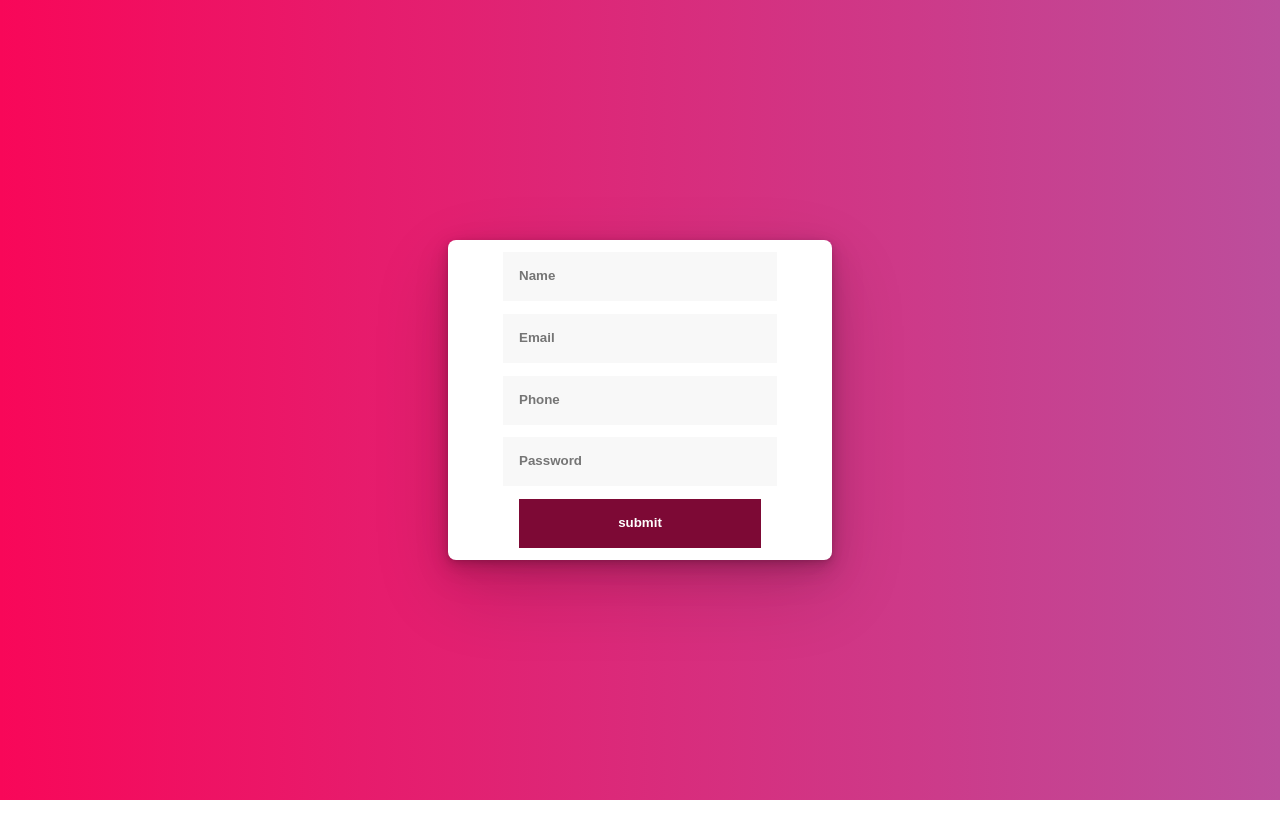
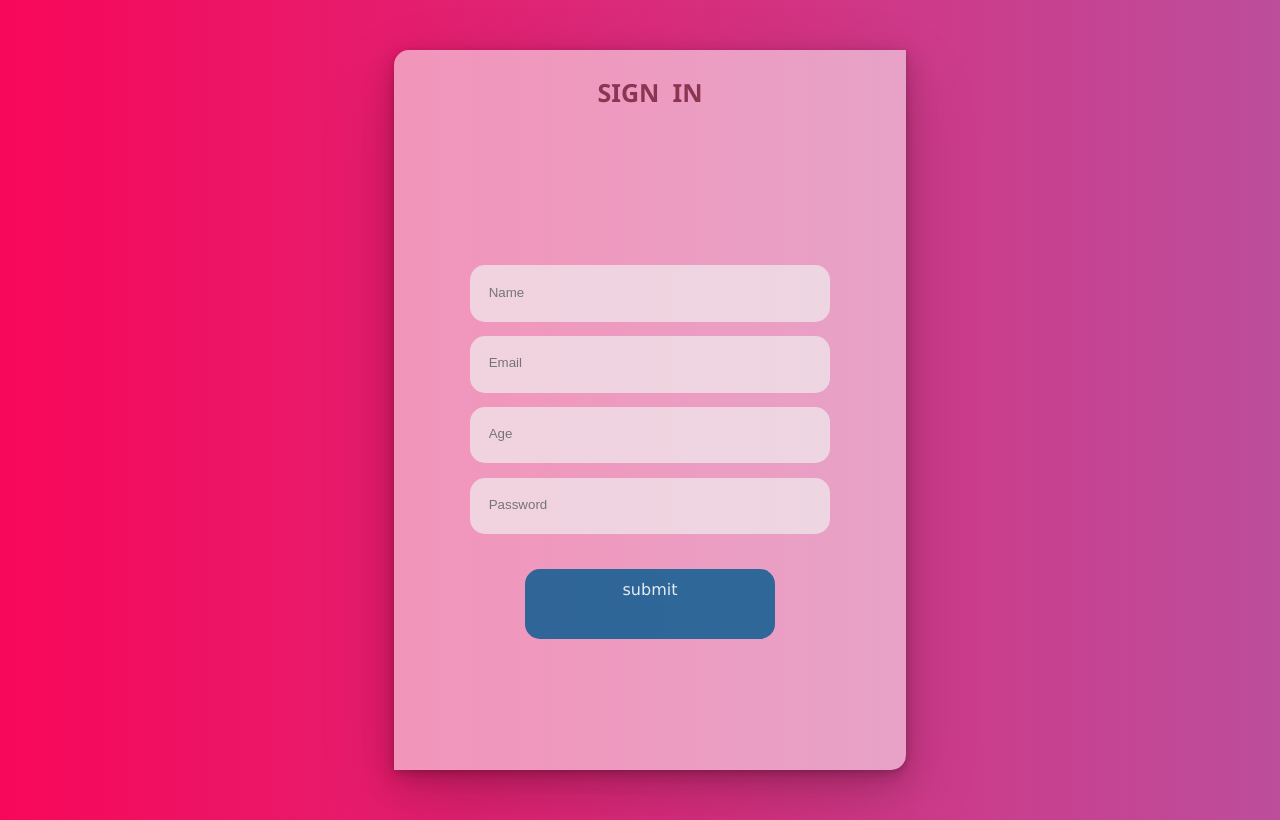
Before and after one commit to ranjiths-17904/Website, a plain HTML site: page form.html in a window 1280 px wide. Drawn offline with Linux system fonts and the light colour scheme.

Commit message:
Form creation

```diff
--- a/form.html
+++ b/form.html
@@ -10,7 +10,7 @@
             height: 100vh;
             width: 100vw;
             overflow: hidden;
-            margin: 0px;
+            margin: 10px;
             display: flex;
             justify-content: center;
             align-items: center;
@@ -18,15 +18,15 @@
             background: -webkit-linear-gradient(to right, #f80759, #bc4e9c);  /* Chrome 10-25, Safari 5.1-6 */
             background: linear-gradient(to right, #f80759, #bc4e9c); /* W3C, IE 10+/ Edge, Firefox 16+, Chrome 26+, Opera 12+, Safari 7+ */
 
-
         }
 
         .login-container {
-            background-color: #fff;
-            border-radius: 8px;
-            height: 40vh;
-            width: 30vw;
             display: flex;
+            flex-direction: column;
+            background-color: #ffffff87;
+            border-radius: 15px 0px 15px 0;
+            height: 90vh;
+            width: 40vw;
             justify-content: center;
             align-items: center;
             box-shadow:
@@ -40,49 +40,72 @@
         }
 
         .login-form {
+
             width: 70%;
             height: 100%;
             display: flex;
             justify-content: center;
             flex-direction: column;
             align-items: center;
-            gap: 0.8rem;
+            gap: 0.9rem;
+             }
+
+        input,
+        button {
+            padding: 1.2rem;
+            width: 90%;
+            font-weight: medium;
+            border: none;
+            border-bottom: 3px solid transparent;
+            background-color: #f1f1f1a7;
+            border-radius: 15px;
 
         }
 
-        input,
-        button {
-            padding: 1rem;
-            width: 90%;
-            font-weight: bold;
-            border: none;
-            border-bottom: 2px solid transparent;
-            background-color: #f8f8f8;
-        }
-
         input:focus {
-            border-bottom: 2px solid #9c1b73;
+            border-bottom: 2px solid #787276;
             outline: none;
         }
 
+
         .submit-btn {
-            background-color: #7d0935;
-            width: 90%;
-            color: #fff;
+            display: flex;
+            flex-direction: column;
+            align-items: center;
+            font-family: Verdana, Geneva, Tahoma, sans-serif;
+            background-color: #0f5e92da;
+            height: 11%;
+            width: 70%;
+            font-size: medium;
+            text-align: center;
+            color: #ffffffdf;
+            margin-top: 20px;
+            cursor: pointer;
+            padding-top: 11px;
+        }
+        button:hover
+        {
+            border: 1.3px solid #084150;
+        }
+
+        h3{
+            font-size: 25px;
+            font-family: 'Segoe UI', Tahoma, Geneva, Verdana, sans-serif ;
+            color: #8a3652;
         }
     </style>
 
 </head>
-
 <body>
 
     <div class="login-container">
+        <h3>SIGN &nbsp;IN</h3>
 
-        <form class="login-form" onsubmit="formdata(event)">
+        <form class="login-form" onclick="formdata(event)">
             <!-- <form class="login-form"> -->
             <input type="text" name="name" id="name" placeholder="Name">
             <input type="email" name="" id="email" placeholder="Email">
-            <input type="number" name="" id="number" placeholder="Phone">
+            <input type="number" name="" id="age" placeholder="Age">
             <input type="password" name="" id="password" placeholder="Password">
             <button type="submit" class="submit-btn">submit</button>
             <!-- <button class="submit-btn" onclick="formdata()">Register</button> -->
@@ -94,18 +117,35 @@
         e.preventDefault();
         let name = document.getElementById("name").value
         let email = document.getElementById("email").value
-        let number = document.getElementById("number").value
         let password = document.getElementById("password").value
-        console.log(name)
+        let age = document.getElementById("age").value
+
+        if( name != "" && email != "" &&  password != "" && age != "")
+    {
+        if(name == "Ranjith S" || email == "ranjiths@gmail.com")
+    {
+        c("Username Already exists try another name")
+    }
+    else{
+        alert("Succesfully Created")
+    }
+}
+
+    else
+    {
+        alert("Empty field not allowed!")
+    }
+        // console.log(name)
         // document.write(name)
         const data = {
             username: name,
             useremail: email,
             userphone: number,
-            userpassword: password
+            userpassword: password,
+            usertype: age >= 18 ? 'Major' : 'Minor'
         }
-        const { username, useremail, userphone, userpassword } = data
-        console.log(useremail)
+        const { username, useremail,  userpassword, usertype } = data
+        console.log(useremail, usertype )
     }
     let data1 = [1, 2, 3, 4]
     let data2 = ['a', 'b', 'c', 'd']
```
Also changed, not shown: Arrowfunc.js (added, +13 -0 lines), index.html (+0 -73 lines).
